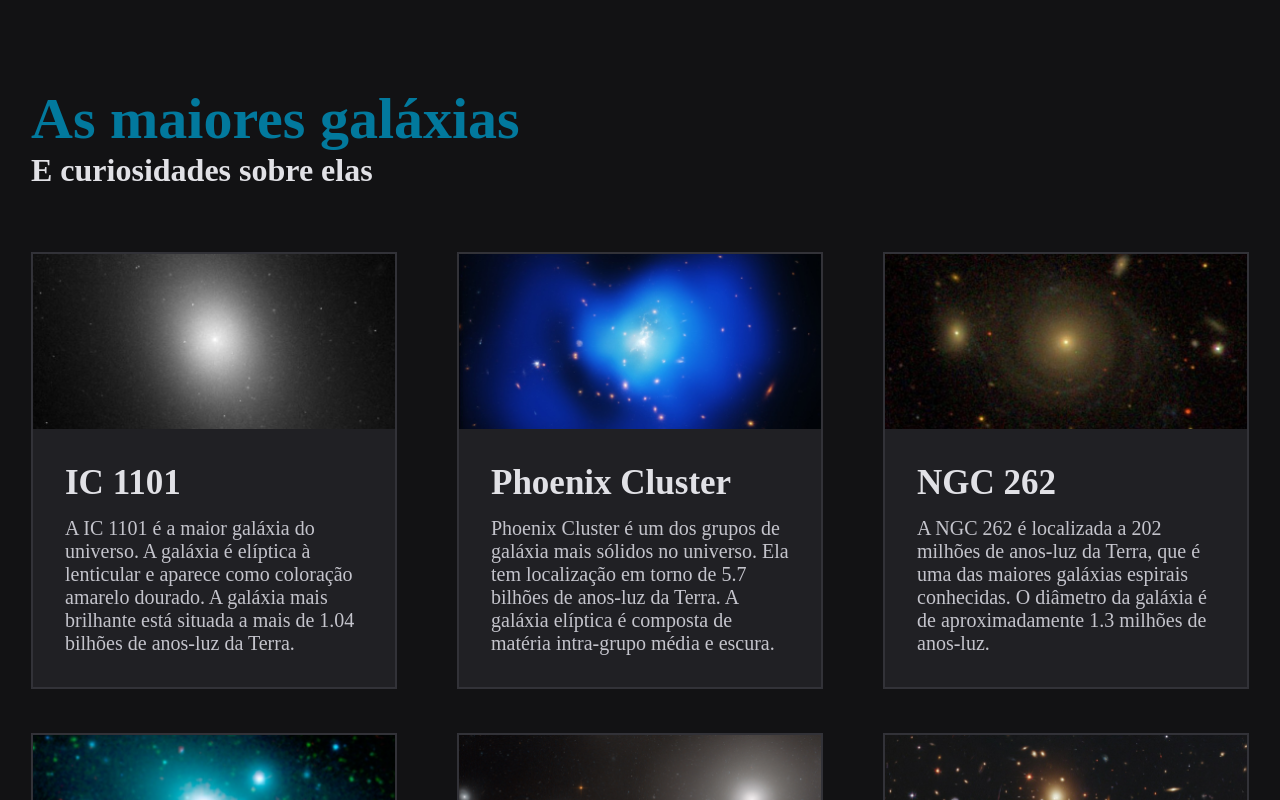
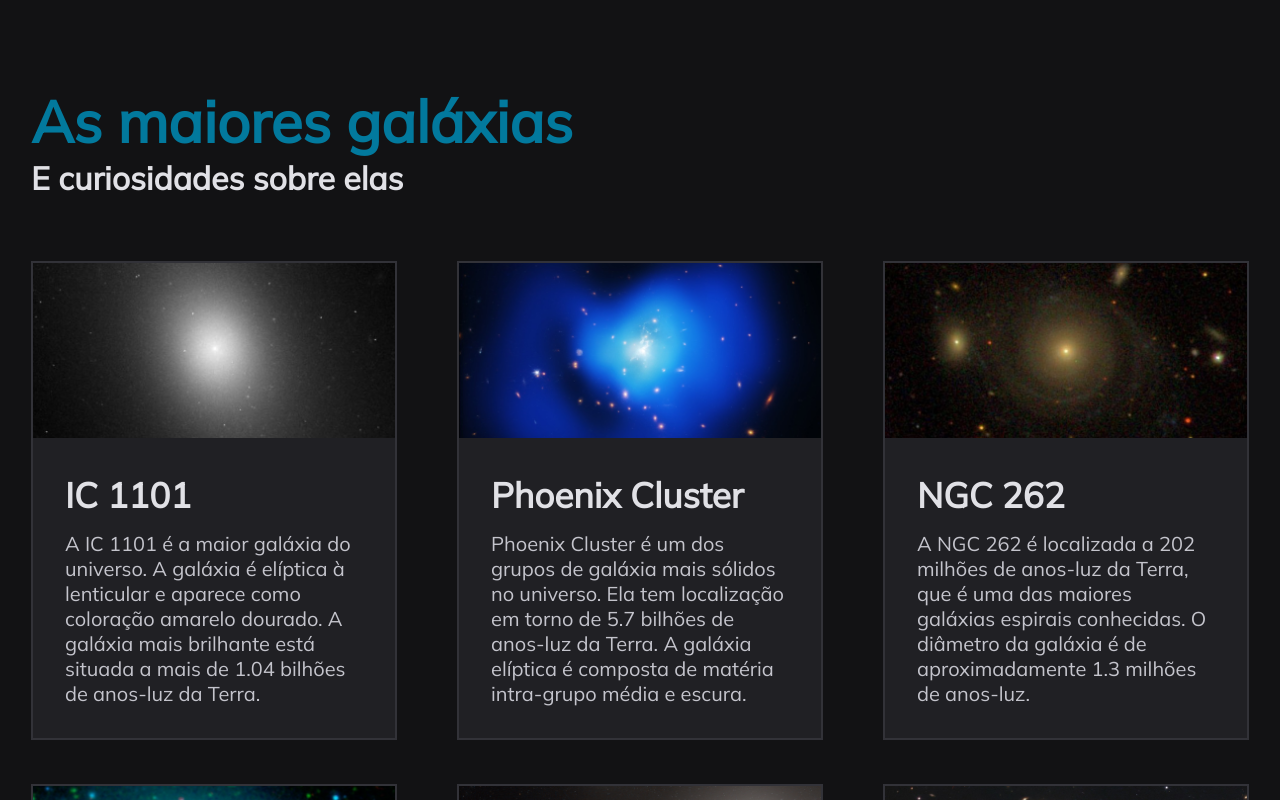
Before and after one commit to flavioaugusto1/galaxies, a React (Vite) app: page / in a window 1280 px wide. Shown: the top 800 px of the page. Built offline with nearby package versions, Linux system fonts and the light colour scheme.

Commit message:
feat: definida fonte dos textos

```diff
--- a/index.html
+++ b/index.html
@@ -1,9 +1,14 @@
-<!doctype html>
+<!DOCTYPE html>
 <html lang="en">
   <head>
     <meta charset="UTF-8" />
-    <link rel="icon" type="image/svg+xml" href="/vite.svg" />
+    <link rel="preconnect" href="https://fonts.googleapis.com" />
+    <link rel="preconnect" href="https://fonts.gstatic.com" crossorigin />
     <meta name="viewport" content="width=device-width, initial-scale=1.0" />
+    <link
+      href="https://fonts.googleapis.com/css2?family=Mulish&display=swap"
+      rel="stylesheet"
+    />
     <title>Galaxies</title>
   </head>
   <body>
--- a/src/styles/global.js
+++ b/src/styles/global.js
@@ -5,6 +5,7 @@
     margin: 0;
     padding: 0;
     box-sizing: border-box;
+    -webkit-font-smoothing: antialiased;
   }
 
   :root {
@@ -13,5 +14,6 @@
 
   body {
     background-color: #121214;
+    font-family: 'Mulish', sans-serif;
   }
 `;
```
